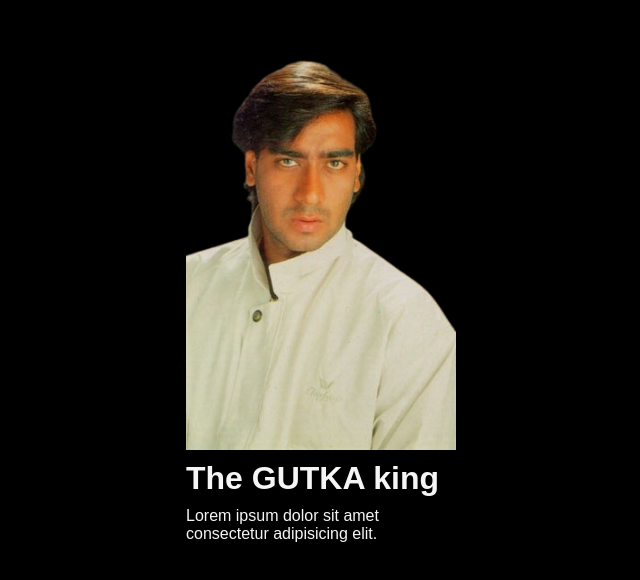
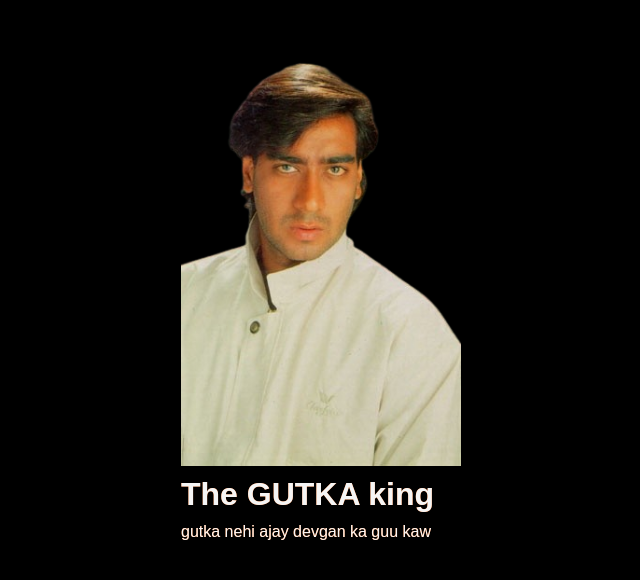
Before and after one commit to Mamnoon007/cohort, a plain HTML site: page CARD/hello.html in a window 1280 px wide. Shown: the part 102-682 px from the top of the page, without its empty margins (319-959 px from the left). Drawn offline with Linux system fonts and the light colour scheme.

Commit message:
all done

```diff
--- a/CARD/hello.html
+++ b/CARD/hello.html
@@ -11,7 +11,7 @@
     <div class="box">
      <img src="./9394859db069a232a6ffd2d3fbe08fd6-removebg-preview.png" alt="">
      <h1>The GUTKA king</h1>
-     <p>Lorem ipsum dolor sit amet consectetur adipisicing elit. </p>
+     <p>gutka nehi ajay devgan ka guu kaw  </p>
     </div>
   <script src="hmm.js"></script>
 </body>
--- a/CARD/style.css
+++ b/CARD/style.css
@@ -31,11 +31,25 @@ body{
     background: linear-gradient(black)padding-box,
     conic-gradient(from var(--Rotate), black,black, rgb(255, 98, 0), black) border-box;
     background-clip: padding-box, border-box;
-    border: 5px solid transparent;
+    border: 0px solid transparent;
     margin: 5px;
-    animation: Rotate 2s  infinite;
+    animation: Rotate 5s ;
+    animation-iteration-count: infinite;
+    animation-timing-function:  linear;
+    animation play-state: paused;
+    transition: all 0.3s ease;
+    box-shadow: 0 0 0px rgb(255, 98, 0);
+    text-shadow: 0 0 0px rgb(255, 98, 0);
 
 
+}
+
+.box:hover{
+    animation-play-state: running;
+    border-width: 5px;
+     box-shadow: 0 0 30px rgb(255, 98, 0);
+     color : rgb(224, 155, 113);
+     text-shadow: 0 0 20px rgb(255, 98, 0);
 }
 
 .box img{
```
